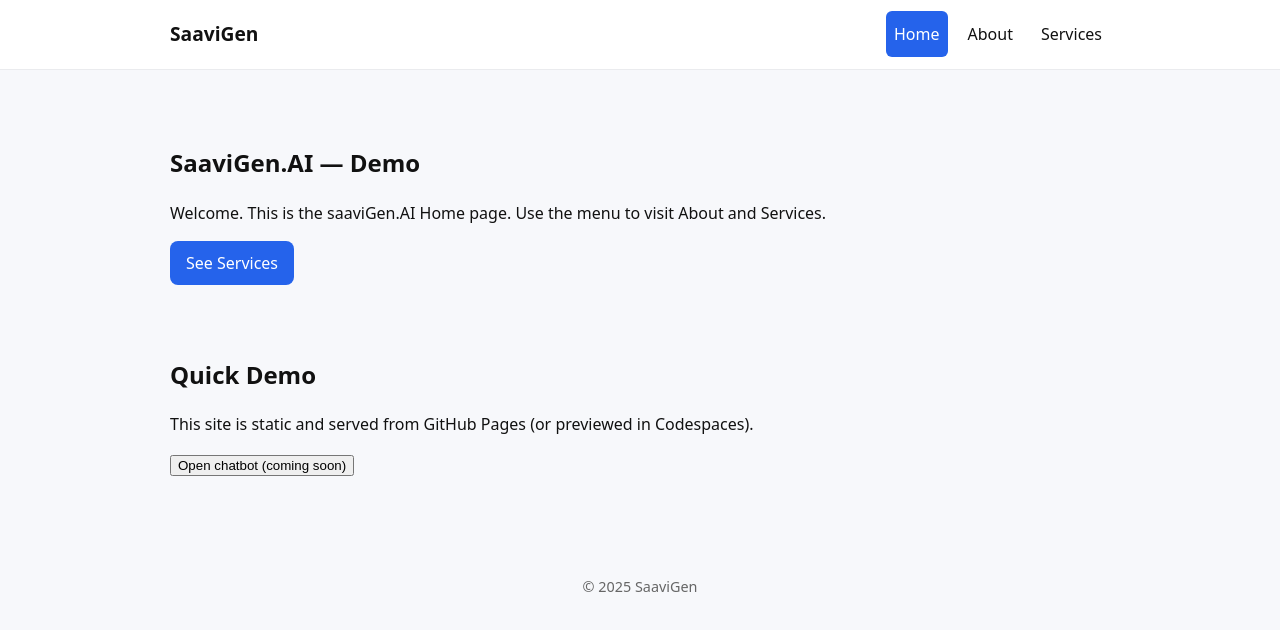
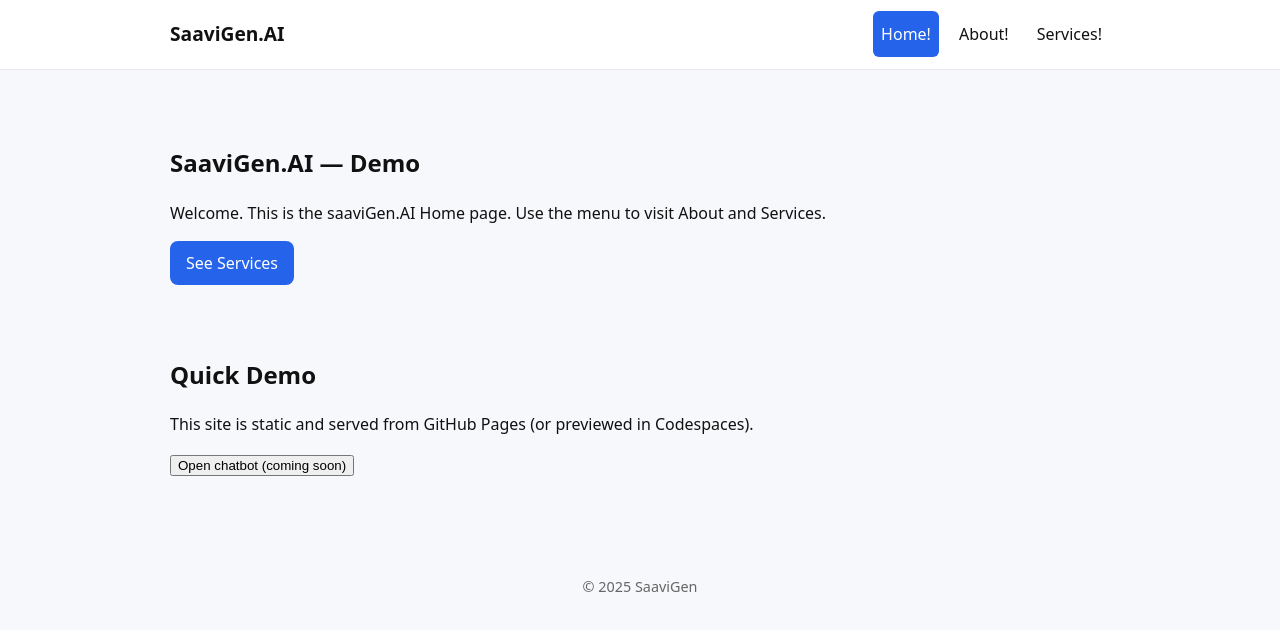
Before and after one commit to Nanda-SaaviGenAI/SaaviGenAI-Demo, a plain HTML site: page index.html in a window 1280 px wide. Drawn offline with Linux system fonts and the light colour scheme.

Commit message:
Test only with Index.html

```diff
--- a/index.html
+++ b/index.html
@@ -3,19 +3,19 @@
 <head>
   <meta charset="utf-8" />
   <meta name="viewport" content="width=device-width,initial-scale=1" />
-  <title>SaaviGen — Home</title>
+  <title>SaaviGen.AI — Home</title>
   <link rel="stylesheet" href="style.css" />
 </head>
 <body>
   <header class="site-header">
     <div class="container header-inner">
-      <a class="logo" href="index.html">SaaviGen</a>
+      <a class="logo" href="index.html">SaaviGen.AI</a>
       <button id="navToggle" class="nav-toggle" aria-expanded="false">☰</button>
       <nav id="mainNav" class="main-nav" aria-label="Main navigation">
         <ul>
-          <li><a href="index.html">Home</a></li>
-          <li><a href="about.html">About</a></li>
-          <li><a href="services.html">Services</a></li>
+          <li><a href="index.html">Home!</a></li>
+          <li><a href="about.html">About!</a></li>
+          <li><a href="services.html">Services!</a></li>
         </ul>
       </nav>
     </div>
```
